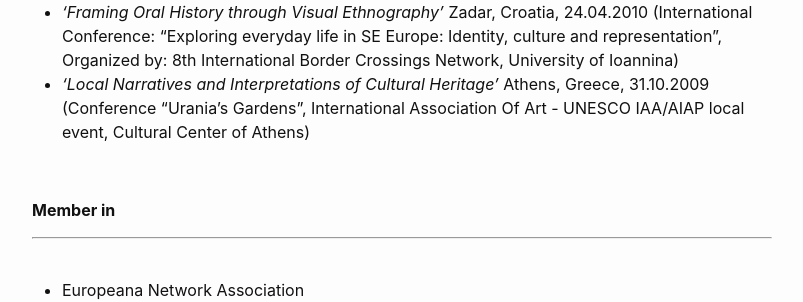
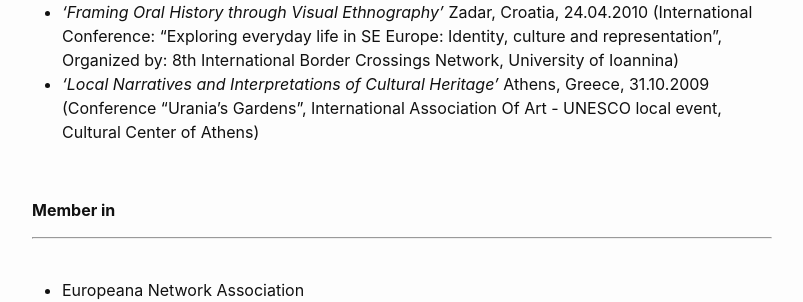
Before and after one commit to mziku/mziku.github.io, a Jekyll site: the page built from publications.md, in a window 1280 px wide and 900 px high, scrolled down 1718 px. Shown: the part 186-488 px from the top of the window, without its empty margins (238-1041 px from the left). Built offline with Jekyll 4.4.1, drawn with Linux system fonts in a browser that asks for light colours.

Commit message:
Update publications.md

```diff
--- a/publications.md
+++ b/publications.md
@@ -47,7 +47,7 @@ navigation_weight: 3
 - *'Meta-Dynamics in Aesthetics'* Kefalonia, Greece, 23.04. - 08.05.2015 (International Poster Presentation: “Next Nature: Bonjour Monsieur Courbet”, Organized by: The I-Node of the Planetary Collegium, Plymouth University)
 - *'Visualization of Evil – Image and text relations in the printed editions of the Grimm Tales'* Athens, Greece, 24.11.2012 (International Conference: "The Brothers Grimm and the folktale: narrations, readings, transformations", Organized by: The Faculty of Philology of National and Kapodistrian University of Athens, the Department of History, Archeology and Social Anthropology of the University of Thessaly)
 - *'Framing Oral History through Visual Ethnography'* Zadar, Croatia, 24.04.2010 (International Conference: “Exploring everyday life in SE Europe: Identity, culture and representation”, Organized by: 8th International Border Crossings Network, University of Ioannina)
-- *'Local Narratives and Interpretations of Cultural Heritage'* Athens, Greece, 31.10.2009 (Conference "Urania's Gardens", International Association Of Art - UNESCO IAA/AIAP local event, Cultural Center of Athens)
+- *'Local Narratives and Interpretations of Cultural Heritage'* Athens, Greece, 31.10.2009 (Conference "Urania's Gardens", International Association Of Art - UNESCO local event, Cultural Center of Athens)
 
 <br>
 
```
